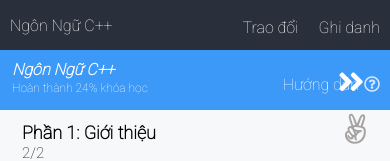
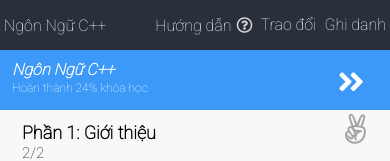
Before and after one commit to LamHueTrung/LHT-CPP-2-4, a plain HTML site: page index.html in a window 390 px wide. Shown: the top 161 px of the page. Drawn offline with Linux system fonts and the light colour scheme.

Commit message:
Update responsive.css

```diff
--- a/asset/css/responsive.css
+++ b/asset/css/responsive.css
@@ -1,4 +1,4 @@
-@media (max-width: 739px) {
+@media  (max-width: 739px) {
     html {
         width: 740px;
     }
@@ -10,10 +10,10 @@
     }
     .ten_khoa_hoc {
         width: 162px;
-        margin-left: 10px;
+        margin-left: 15px;
     }
     .nav-list {
-        margin-right: 0px;
+        margin-right: 12px;
     }
     .content  {
         display: block;
@@ -61,3 +61,14 @@
         margin-bottom: 50px !important;
     }
 }
+@media  (max-width: 639px) {
+    .ten_khoa_hoc {
+        margin-left: 4px;
+    }
+    .nav-list {
+        margin-right: 0;
+    }
+    .nav-item {
+        margin: 17px 4px;
+    }
+}
```
